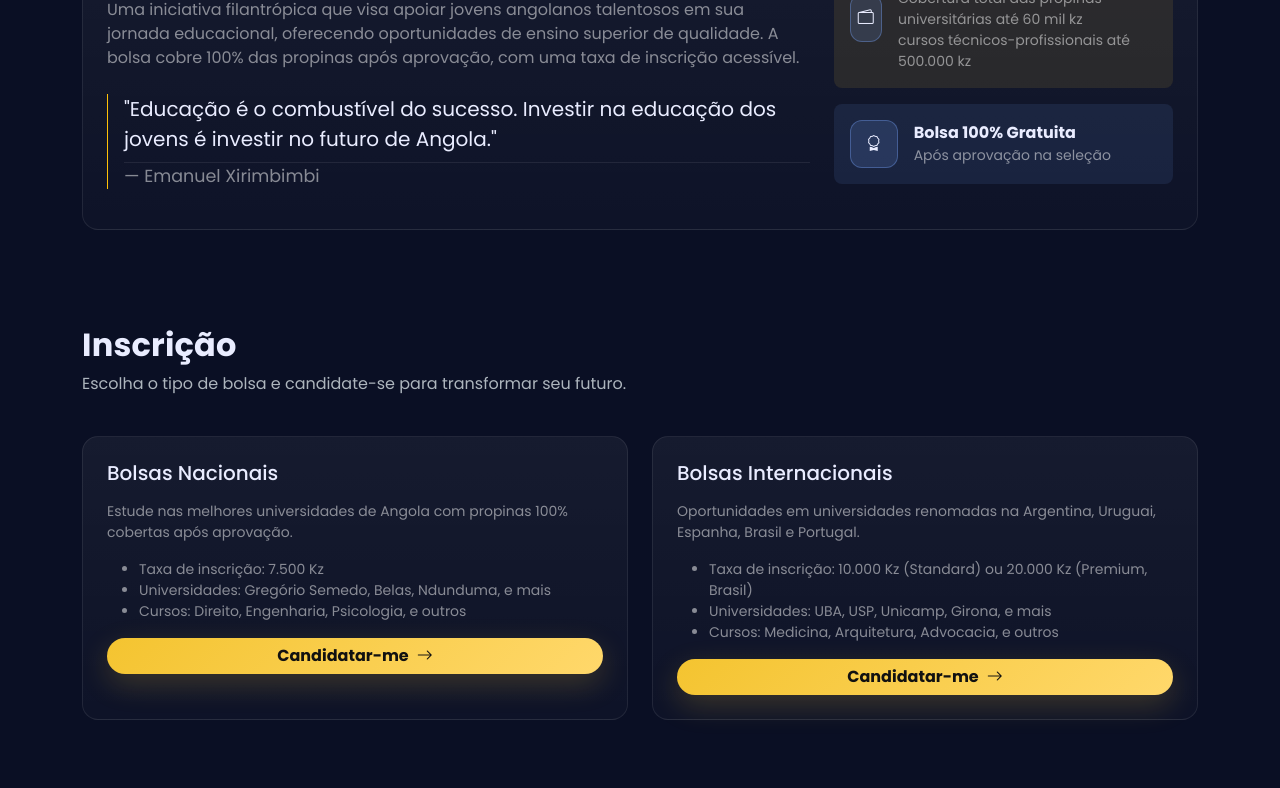
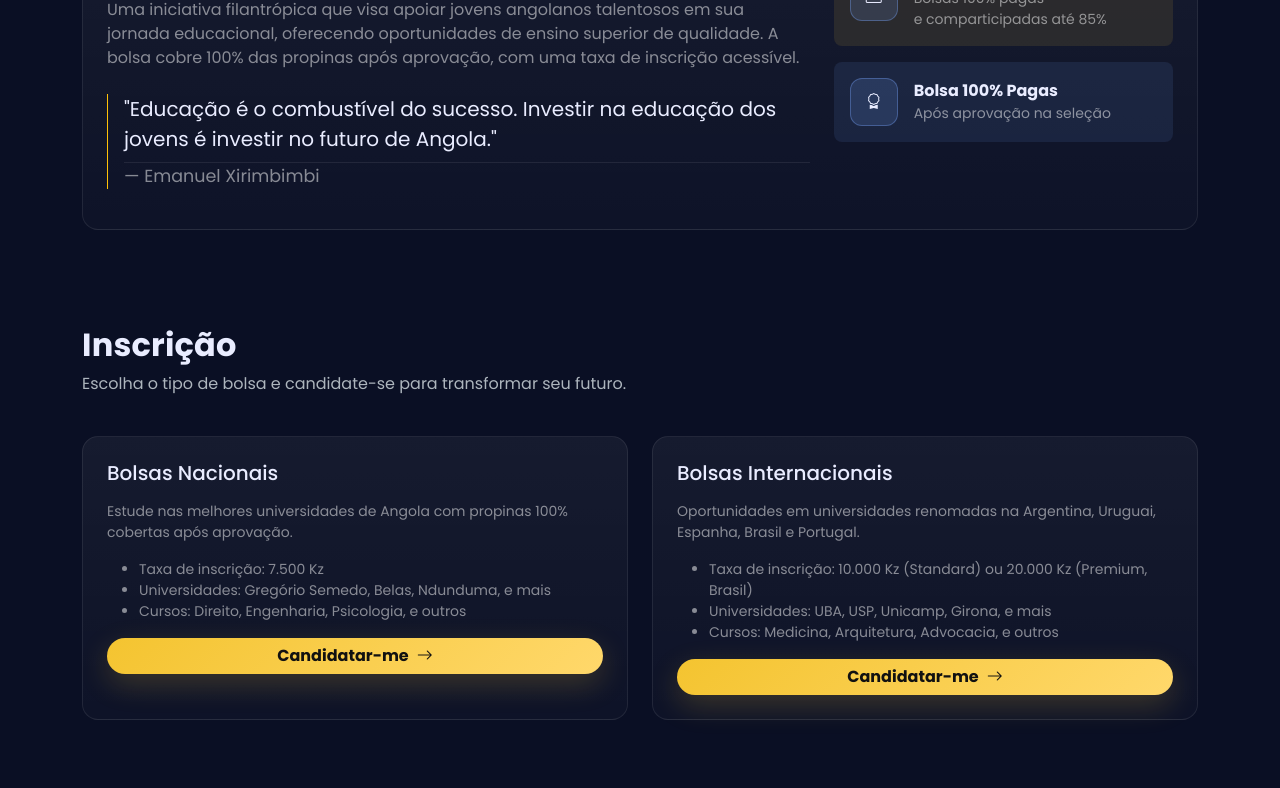
Before and after one commit to NelsonMuquissi/Bolsa_estudos_Xirimbimbi_2, a plain HTML site: page index.html in a window 1280 px wide. Shown: the part 1190-1978 px from the top of the page. Drawn offline with nearby package versions, Linux system fonts and the light colour scheme.

Commit message:
alter info at home

```diff
--- a/index.html
+++ b/index.html
@@ -130,13 +130,13 @@
                     <div class="icon-box"><i class="bi bi-wallet2"></i></div>
                     <div>
                       <div class="fw-bold">Por que candidatar-se?</div>
-                      <div class="small text-white-50">Cobertura total das propinas universitárias até 60 mil kz<br>cursos técnicos-profissionais até 500.000 kz</div>
+                      <div class="small text-white-50">Bolsas 100% pagas<br>e comparticipadas até 85%</div>
                     </div>
                   </div>
                   <div class="d-flex align-items-center gap-3 p-3 rounded-3" style="background: rgba(122,166,255,0.1);">
                     <div class="icon-box"><i class="bi bi-award"></i></div>
                     <div>
-                      <div class="fw-bold">Bolsa 100% Gratuita</div>
+                      <div class="fw-bold">Bolsa 100% Pagas</div>
                       <div class="small text-white-50">Após aprovação na seleção</div>
                     </div>
                   </div>
```
